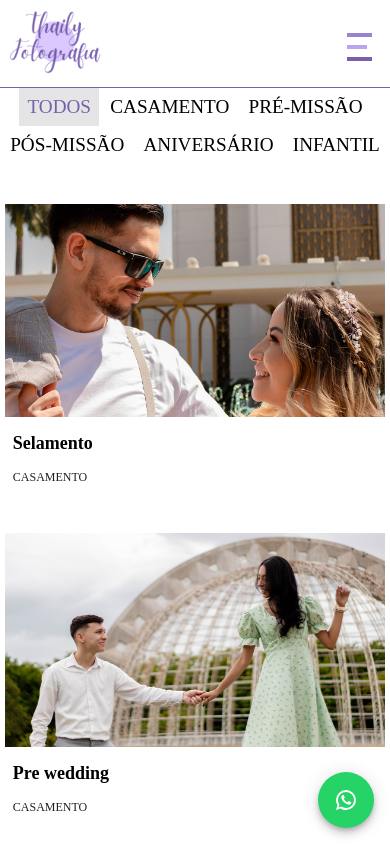
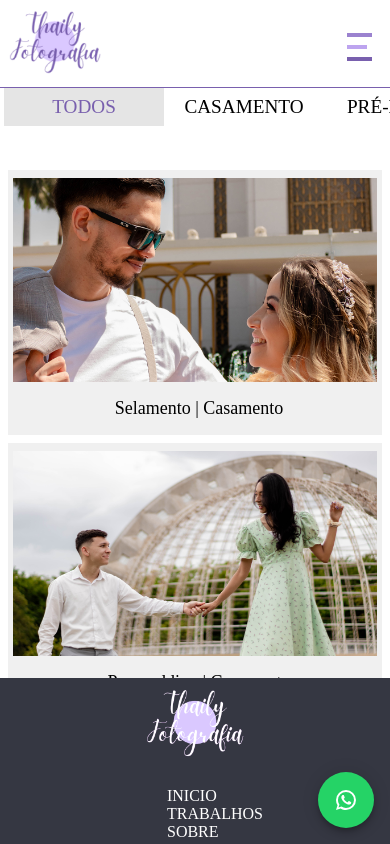
Before and after one commit to Sampai0z/thaily-fotografia, a React (Vite) app: page /trabalhos in a window 390 px wide. Built offline with nearby package versions, Linux system fonts and the light colour scheme.

Commit message:
Alterando titulo dos cards trabalho e titulo da galeria, add chave 'lugar' no JSON

```diff
--- a/src/layouts/GaleriaDeFotos.jsx
+++ b/src/layouts/GaleriaDeFotos.jsx
@@ -77,8 +77,8 @@ export default function GaleriaDeFotos() {
               <img src={pasta.banner} alt={pasta.alt} />
             </div>
             <span className={c.nomePasta}>
-              <p>{pasta.pasta.replace(/-/g, " ")}</p>
-              <h1>{pasta.tipo.replace(/-/g, " ")}</h1>
+              <p>{pasta.pasta.replace(/-/g, " ")} <br/>{pasta.lugar.replace(/-/g, " ")}</p>
+              <h2>{pasta.tipo.replace(/-/g, " ")}</h2>
             </span>
 
             <div className={c.containerImagens}>
--- a/src/layouts/Trabalhos.jsx
+++ b/src/layouts/Trabalhos.jsx
@@ -3,7 +3,7 @@ import { useNavigate } from "react-router-dom";
 import c from "../styles/layouts/Trabalhos.module.css";
 
 const images = [
-  { src: "selamento.jpg", alt: "Selamento", tipo: "Casamento", categoria: "casamento" },
+  { src: "selamento.jpg", alt: "Selamento", tipo: "Casamento", categoria: "selamento" },
   { src: "pre_wedding.jpg", alt: "Pre wedding", tipo: "Casamento", categoria: "prewedding" },
   { src: "cerimonia_casamento.jpg", alt: "Cerimônia de Casamento", tipo: "Casamento", categoria: "casamento" },
   { src: "ensaio_infantil.jpg", alt: "Ensaio Infantil", tipo: "Infantil", categoria: "infantil" },
@@ -29,7 +29,7 @@ export default function Trabalhos() {
 
   // Value do Array categorias: categoria de images
   const categoriaMap = {
-    "casamento": ["casamento", "prewedding"],
+    "casamento": ["selamento", "prewedding", "casamento"],
     "pré-missão": ["gabriel", "ensaio_pamella"],
     "pós-missão": ["ensaio_masculino2", "ensaio_gomes"],
     "aniversario": ["aniversario"],
@@ -65,8 +65,7 @@ export default function Trabalhos() {
         {imagensFiltradas.map((image, index) => (
           <div key={index} className={c.foto} onClick={() => navigate(`/trabalhos/${image.categoria}`)}>
             <img src={image.src} alt={image.alt} />
-            <span className={c.titulo}>{image.alt}</span>
-            <span className={c.categoria}>{image.tipo}</span>
+            <span className={c.titulo}>{image.alt} | {image.tipo}</span>
           </div>
         ))}
       </div>
--- a/src/styles/layouts/GaleriaDeFotos.module.css
+++ b/src/styles/layouts/GaleriaDeFotos.module.css
@@ -20,6 +20,7 @@
   justify-content: center;
   align-items: center;
   flex-direction: column;
+  border: 1px solid;
 }
 
 .banner {
@@ -31,32 +32,12 @@
   width: 50%;
 }
 
-.subMenu {
-  width: 100%;
-  margin-left: 50%;
-  transform: translateX(-50%);
-  display: flex;
-  justify-content: center;
-  gap: 0.2rem;
-}
 .circularProgress {
   display: flex;
   justify-content: center;
   margin: 36vh 0;
 }
 
-.subMenu button {
-  background-color: #f5f5f5;
-  border: 0px;
-  padding: 0.5rem 2rem;
-  font-size: 1.2rem;
-  cursor: pointer;
-  text-transform: uppercase;
-}
-.subMenu button:hover {
-  background-color: #e5e5e5;
-  color: #8a51bf;
-}
 
 .ativo {
   background-color: #e5e5e5;
@@ -71,25 +52,6 @@
 @media (max-width: 480px) {
   .galeria {
     column-count: 2;
-  }
-  .subMenu {
-    width: 100%;
-    margin-left: 50%;
-    transform: translateX(-50%);
-    display: flex;
-    justify-content: center;
-    gap: 0.1rem;
-    border-top: 2px solid #7960ae;
-  }
-
-  .subMenu button {
-    border: 2px;
-    border-bottom-left-radius: 8px;
-    border-bottom-right-radius: 8px;
-    padding: 0.25rem 0.5rem;
-    font-size: 1.2rem;
-    cursor: pointer;
-    text-transform: uppercase;
   }
 }
 
@@ -116,7 +78,6 @@
   height: auto;
   margin-bottom: 1rem;
   break-inside: avoid;
-  border-radius: 8px;
   transition: transform 0.3s ease;
 }
 
--- a/src/styles/layouts/Trabalhos.module.css
+++ b/src/styles/layouts/Trabalhos.module.css
@@ -36,16 +36,19 @@
 .ContainerFotos{
     width:70%;
     height: auto;
+    margin: 0.5rem 0;
     display: flex;
     flex-wrap: wrap;
     justify-content: center;
     align-items: start;
 }
 .foto{
-
+    width: 20rem;
     display: flex;
-    flex-direction: column;
+    flex-wrap: wrap;
     padding: 0.5rem 0.3rem;
+    margin: .25rem .5rem;
+    background-color: #F0F0F0;
 }
 
 .foto:hover{
@@ -66,15 +69,16 @@
 
     padding: 1rem 0rem 0.5rem 0.5rem;
     font-size: 18px;
-    font-weight: 600
+    /* font-weight: 600 */
 
 }
 .categoria{
 
-    padding: 0.5rem 0rem 2rem 0.5rem;
-    font-size: 12px;
-    text-transform: uppercase;
-    color: #202020;
+    padding: 1rem 0rem 0.5rem 0.5rem;
+    font-size: 18px;
+    /* font-size: 10px; */
+    /* text-transform: uppercase; */
+    /* color: #202020; */
 
 }
 
@@ -82,29 +86,33 @@
 
     .menu{
 
-        width: 100vw;
-        margin: 0 0 2rem ;
+        width: 200vw;
+        padding: 0 .25rem;
         display: flex;
-        justify-content: center;
-        flex-wrap: wrap;
+        justify-content: flex-start;
+        flex-wrap: nowrap;
         list-style: none;
         font-size: 1.2rem;
         text-transform: uppercase;
+        overflow-x: scroll;
     }
 
     .menu span{
-        margin: 0 0.1rem;
-        padding: 0.5rem 0.5rem;
+        min-width: 10rem;
+        margin: 0 0rem;
+        padding: .5rem .5rem;
+        text-align: center;
         cursor: pointer;
     }
 
     .ContainerFotos{
         width:100%;
-        height: auto;
+        height: 50vh;
         display: flex;
         flex-wrap: wrap;
         justify-content: center;
         align-items: start;
+
     }
 
     .foto{
```
Also changed, not shown: src/assets/fotos.json.
